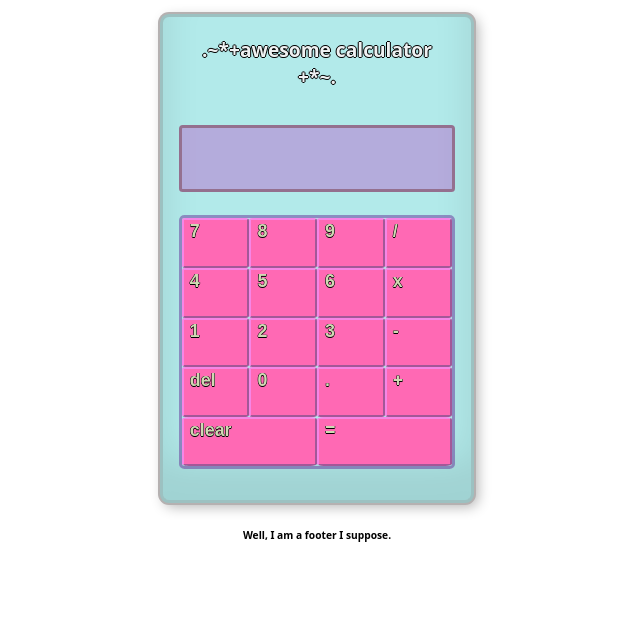
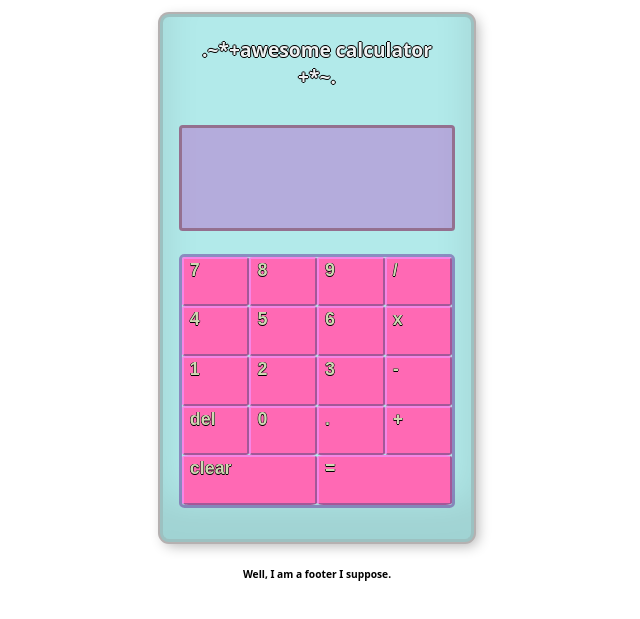
Before and after one commit to Jenziiy/calculator, a plain HTML site: page index.html in a window 1280 px wide. Shown: the part 63-682 px from the top of the page, without its empty margins (323-963 px from the left). Drawn offline with Linux system fonts and the light colour scheme.

Commit message:
Fix height output screen

```diff
--- a/css/styles.css
+++ b/css/styles.css
@@ -41,6 +41,7 @@ h3 {
   border: rgb(148, 112, 143) solid;
   color: rgb(255, 236, 63);
   width: 78%;
+  min-height: 3vw;
   padding-bottom: 20%;
   padding-right: 10%;
   text-align: end;
```
